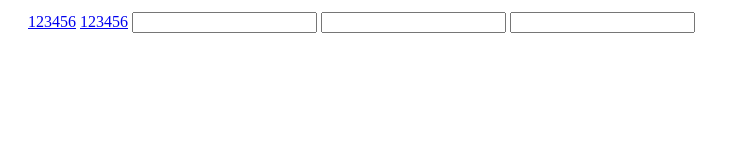
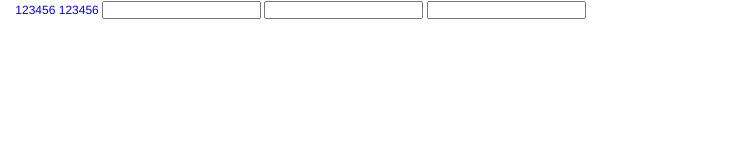
Before and after one commit to MrChen2015/work, a plain HTML site: page demo.html in a window 1280 px wide. Shown: the whole page, without its empty margins (0-742 px from the left). Drawn offline with Linux system fonts and the light colour scheme.

Commit message:
add css and js referance

```diff
--- a/demo.html
+++ b/demo.html
@@ -69,9 +69,11 @@
 
     <!-- 网页图标 -->
     <link rel="shortcut icon" href="/favicon.ico">
-
+    <link rel="stylesheet" href="css/vendor/flexible.css">
+    <link rel="stylesheet" href="css/vendor/normalize.css">
+    <link rel="stylesheet" href="/css/base.css">
     <link rel="stylesheet" href="/css/common.css">
-
+    <script src="js/vendor/flexible.js"></script>
 </head>
 <body>
     <!-- 但某些时候，你关闭电话自动识别后，又希望某些电话号码长按时能够链接到 iPhone 的拨号功能和短信功能，你可以使用下面的方法实现： -->
@@ -87,5 +89,6 @@
     <!-- 关闭iOS输入自动修正 -->
     <!-- 　　和英文输入默认自动首字母大写那样，IOS还做了一个功能，默认输入法会开启自动修正输入内容，这样的话，用户经常要操作两次。如果不希望开启此功能，我们可以通过input标签属性来关闭掉： -->
     <input type="text" autocorrect="off" />
+
 </body>
 </html>
```
